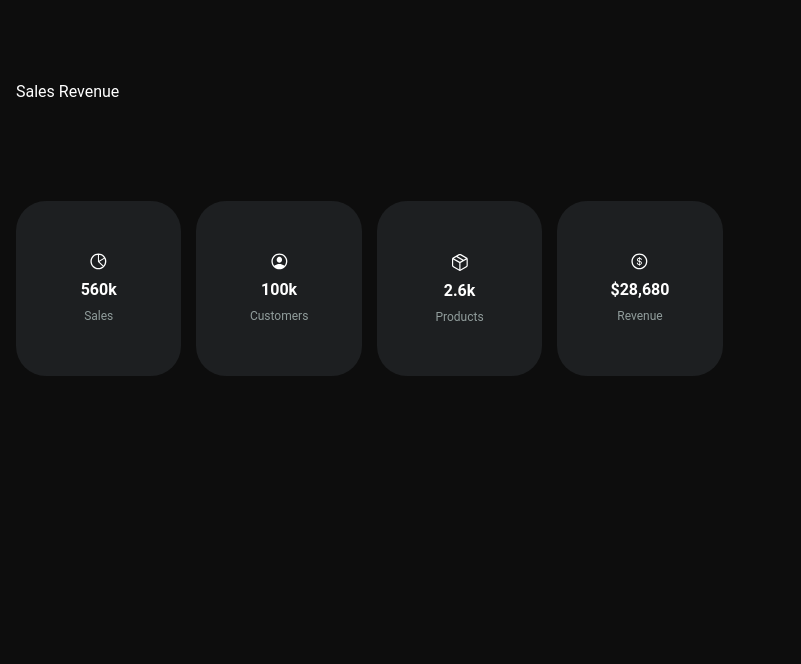
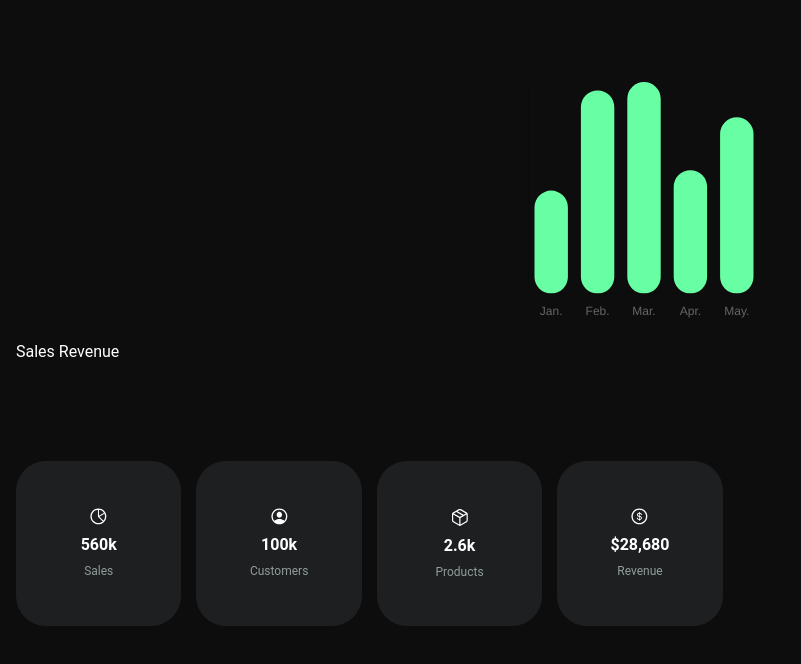
Before and after one commit to AustineA/polyma-demo, a React (Create React App) app: page /home in a window 1280 px wide. Shown: the top 664 px of the page, without its empty margins (0-801 px from the left). Built offline with nearby package versions, Linux system fonts and the light colour scheme.

Commit message:
Added Chart bar and iOS support

```diff
--- a/package.json
+++ b/package.json
@@ -6,6 +6,7 @@
     "@capacitor/app": "4.1.1",
     "@capacitor/core": "4.6.1",
     "@capacitor/haptics": "4.1.0",
+    "@capacitor/ios": "4.6.1",
     "@capacitor/keyboard": "4.1.0",
     "@capacitor/status-bar": "4.1.1",
     "@ionic/react": "^6.0.0",
@@ -20,9 +21,11 @@
     "@types/react-router": "^5.1.11",
     "@types/react-router-dom": "^5.1.7",
     "@types/styled-components": "^5.1.26",
+    "chart.js": "^4.1.1",
     "history": "^4.9.0",
     "ionicons": "^6.0.3",
     "react": "^18.2.0",
+    "react-chartjs-2": "^5.1.0",
     "react-dom": "^18.2.0",
     "react-router": "^5.2.0",
     "react-router-dom": "^5.2.0",
--- /dev/null
+++ b/src/components/Chart.js
@@ -0,0 +1,89 @@
+import {
+  Chart as ChartJS,
+  CategoryScale,
+  LinearScale,
+  BarElement,
+  Title,
+  Tooltip,
+  Legend,
+} from "chart.js";
+import { Bar } from "react-chartjs-2";
+import styled from "styled-components";
+
+ChartJS.register(
+  CategoryScale,
+  LinearScale,
+  BarElement,
+  Title,
+  Tooltip,
+  Legend
+);
+
+const options = {
+  responsive: true,
+  aspectRatio: 1,
+  scales: {
+    y: {
+      suggestedMin: 0,
+      suggestedMax: 100,
+      grid: {
+        display: false,
+        drawBorder: false,
+      },
+      ticks: {
+        display: false,
+      },
+    },
+    x: {
+      grid: {
+        display: false,
+        drawBorder: false,
+      },
+    },
+  },
+  plugins: {
+    legend: {
+      display: false,
+    },
+    tooltip: {
+      callbacks: {
+        label: function (ctx) {
+          // console.log(ctx);
+          return `${ctx.label}: $${ctx.formattedValue}`;
+        },
+      },
+    },
+  },
+};
+
+export const data = {
+  labels: ["Jan.", "Feb.", "Mar.", "Apr.", "May."],
+  datasets: [
+    {
+      data: ["29200", "57600", "60000", "35000", "50000"],
+      borderRadius: 24,
+      backgroundColor: "#68FFA4",
+      borderSkipped: false,
+    },
+  ],
+};
+
+const Chart = () => {
+  return (
+    <ChartContainer>
+      <Bar options={options} data={data} />
+    </ChartContainer>
+  );
+};
+
+export default Chart;
+
+const ChartContainer = styled.div`
+  /* margin: 0 auto; */
+  margin-bottom: 20px;
+  /* width: 90%; */
+  height: 240px;
+
+  display: flex;
+  justify-content: center;
+`;
--- a/src/components/StatsCard.js
+++ b/src/components/StatsCard.js
@@ -14,7 +14,7 @@ export default StatsCard;
 
 const Card = styled.div`
   max-width: 170px;
-  min-height: 175px;
+  min-height: 165px;
   background: #1d1f21;
   border-radius: 30px;
   color: #fff;
--- a/src/pages/Home.js
+++ b/src/pages/Home.js
@@ -7,6 +7,7 @@ import {
 } from "@ionic/react";
 import styled from "styled-components";
 import Stats from "../components/Stats";
+import Chart from "../components/Chart";
 
 const Home = () => {
   return (
@@ -15,6 +16,7 @@ const Home = () => {
         <IonToolbar></IonToolbar>
       </IonHeader>
       <IonContent className="ion-padding" color="bg">
+        <Chart />
         <IonLabel>Sales Revenue</IonLabel>
         <Stats />
       </IonContent>
```
Also changed, not shown: 35 other files (tests, documents, lock files or other folders).
